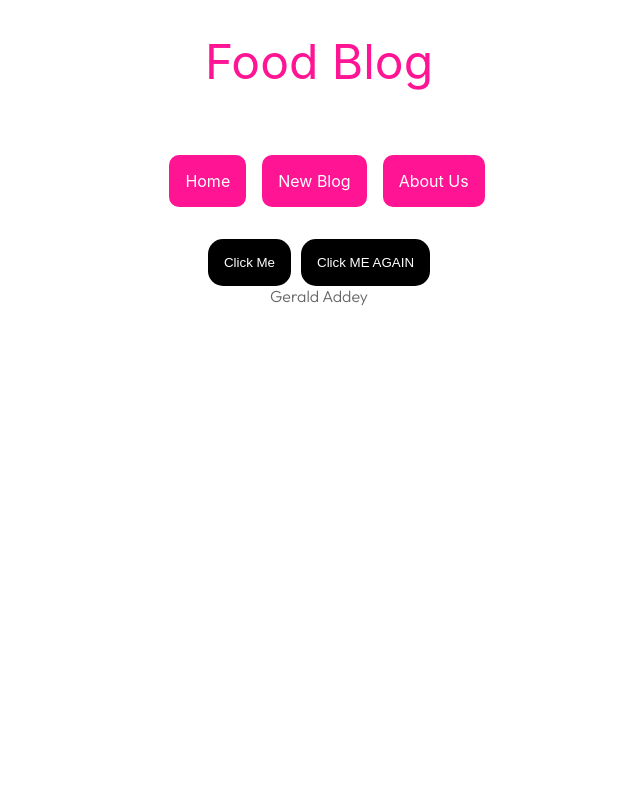
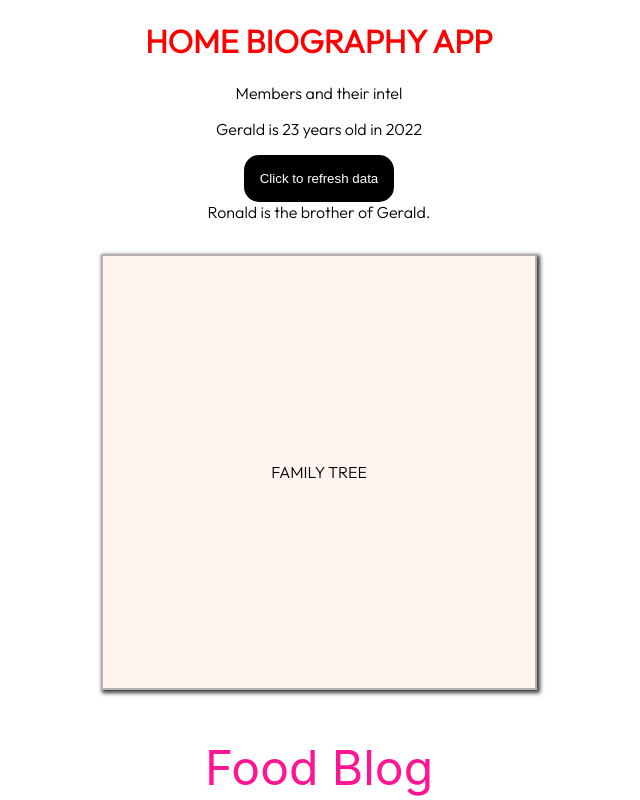
Before and after one commit to geraldaddey/react-coding-blog-app, a React (Create React App) app: page / in a window 1280 px wide. Shown: the top 800 px of the page, without its empty margins (321-961 px from the left). Built offline with nearby package versions, Linux system fonts and the light colour scheme.

Commit message:
hooks added

```diff
--- a/src/App.js
+++ b/src/App.js
@@ -1,6 +1,7 @@
 // Add styles to your component
 import "./App.css";
 import "./home.css";
+import Home from "./home";
 
 function App() {
   // We  can declare any variable here and use it in the JSX
@@ -19,6 +20,8 @@
 
   return (
     <div className="App">
+      <Home />
+
       <div className="content">
         <p>Food Blog</p>
 
--- a/src/home.js
+++ b/src/home.js
@@ -1,14 +1,31 @@
 import "./home.css";
+import { useState } from "react";
 
 function Home() {
   const homeName = "Addey";
   const firstChild = "Ronald";
   const secondChild = "Gerald";
 
+  const [name, setName] = useState("Gerald");
+  const [age, setAge] = useState(23);
+
+  const handleClick = () => {
+    setName("Quansah");
+    setAge(24);
+  };
+
   return (
     <div className="home">
       <h1>HOME BIOGRAPHY APP</h1>
       <p>Members and their intel</p>
+
+      <p>
+        {name} is {age} years old in 2022
+      </p>
+
+      <button onClick={handleClick}>Click to refresh data</button>
+
+      <br />
 
       <span>
         {firstChild} is the brother of {secondChild}.
```
